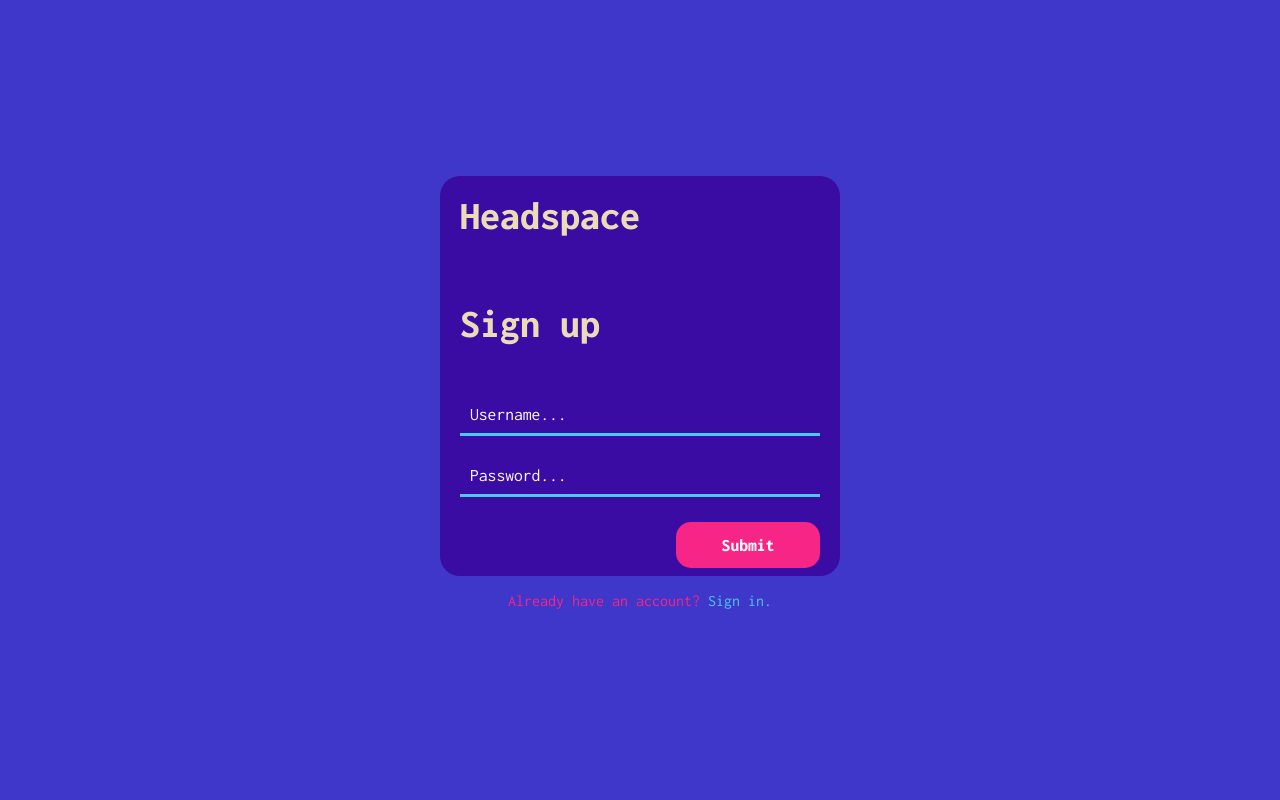
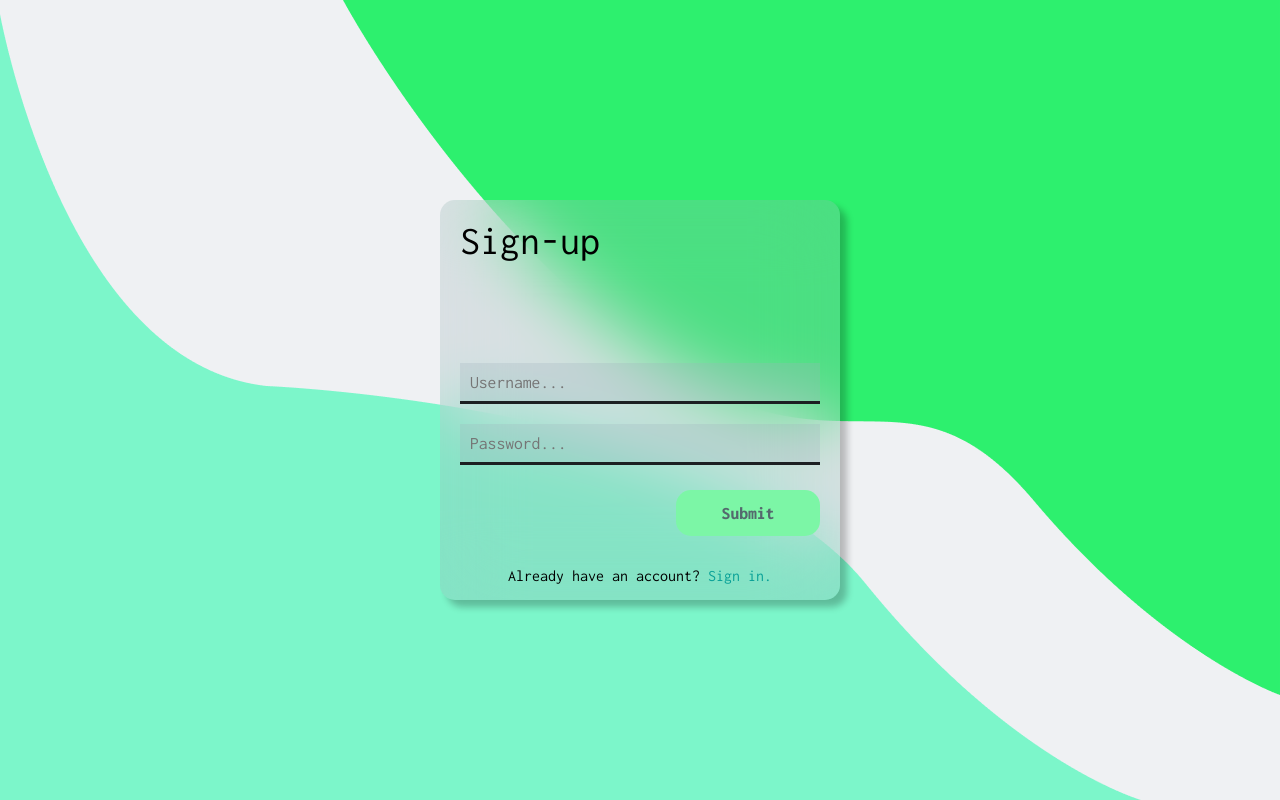
Before and after one commit to Trev-Marshall/Headspace, a React (Create React App) app in the folder react-headspace/: page / in a window 1280 px wide. Built offline with nearby package versions, Linux system fonts and the light colour scheme.

Commit message:
Sign-in styling redesign

```diff
--- a/react-headspace/src/Components/Signin.jsx
+++ b/react-headspace/src/Components/Signin.jsx
@@ -4,6 +4,8 @@
 import {COLORS1} from '../Design/Constants'
 import SignupForm from './SignupForm'
 import SigninForm from './SigninForm'
+import TopVector from '../assets/images/top-vector-signin.png'
+import BottomVector from '../assets/images/bottom-vector-signin.png'
 
 function Signin({ handleLogin, handleSignup }) {
   const [formState, setForm] = useState({
@@ -24,6 +26,14 @@
 
   return (
     <Container>
+      <Background1
+      src={TopVector}
+      alt="background"
+      />
+      <Background2
+      src={BottomVector}
+      alt="background"
+      />
       {
         display ? (
           <SigninForm
@@ -52,8 +62,20 @@
 const Container = styled.div`
   height: 100vh;
   display: flex;
+  position: relative;
   justify-content: center;
   flex-direction: column;
   align-items: center;
-  background-color: ${COLORS1.secondary_main};
+  background-color: ${COLORS1.off_white};
 `
+
+const Background1 = styled.img`
+  position: absolute;
+  top: 0;
+  right: 0;
+`
+const Background2 = styled.img`
+  position: fixed;
+  bottom: 0;
+  left: 0;
+`
--- a/react-headspace/src/Components/SigninForm.jsx
+++ b/react-headspace/src/Components/SigninForm.jsx
@@ -9,8 +9,8 @@
   return (
           <>
           <SignInDiv>
-            <LogoText>Headspace</LogoText>
-            <FormText>Log in</FormText>
+            {/* <LogoText>Headspace</LogoText> */}
+            <FormText>Log-in</FormText>
             <Form onSubmit={e => handleLogin(e, formState)}>
               <Label htmlFor="username">Username:</Label>
               <Input
@@ -30,8 +30,8 @@
               />
               <Submit type="submit" />
             </Form>
+            <AccountText>Don't have an account? <SignupLink onClick={() => setDisplay(!display)}>Sign up.</SignupLink></AccountText>
           </SignInDiv>
-            <AccountText>Don't have an account? <SignupLink onClick={() => setDisplay(!display)}>Sign up.</SignupLink></AccountText>
             </>
   )
 }
@@ -39,14 +39,15 @@
 export default SigninForm
 
 const SignInDiv = styled.div`
-  background-color: ${COLORS1.main};
-  border-radius: 20px;
+  background: #9EB3B745;
+  border-radius: 15px;
   width: 400px;
   height: 400px;
   display: flex;
-  justify-content: center;
   align-items: center;
   flex-direction: column;
+  box-shadow: 7px 7px 7px rgba(0, 0, 0, 0.24);
+  backdrop-filter: blur(39px);
 
   @media (max-width: 400px) {
     width: 97%;
@@ -57,11 +58,11 @@
 const Form = styled.form`
   display: flex;
   flex-direction: column;
+  margin-top: auto;
   width: 90%;
 `
 
 const Label = styled.label`
-  color: white;
   padding: 10px 0;
   font-size: 1.05em;
   display: none;
@@ -69,15 +70,11 @@
 
 const Input = styled.input`
   padding: 10px;
-  background-color: ${COLORS1.main};
+  background: #9EB3B745;
   border: none;
-  border-bottom: 3px solid ${COLORS1.bright_color};
-  color: white;
+  border-bottom: 3px solid ${COLORS1.off_black};
   font-size: 1.1em;
   margin: 10px 0;
-  &::placeholder {
-    color: white;
-  }
 `
 
 
@@ -91,7 +88,8 @@
   padding: 14px;
   font-size: 1.1em;
   border-radius: 15px;
-  color: white;
+  color: ${COLORS1.dark_grey};
+  cursor: pointer;
 `
 
 const LogoText = styled.h1`
@@ -107,11 +105,11 @@
 `
 
 const FormText = styled.h3`
-  color: ${COLORS1.off_white};
   width: 90%;
   text-align: left;
   font-size: 2.5em;
-
+  margin: 20px 0 0;
+  font-weight: 400;
 
   @media (max-width: 400px) {
     font-size: 1.5em;
@@ -121,9 +119,12 @@
 
 const SignupLink = styled.a`
   cursor: pointer;
-  color: ${COLORS1.bright_color}
+  color: #08A097;
 `
 
 const AccountText = styled.p`
-  color: ${COLORS1.secondary_accent};
+  text-align: center;
+    @media (max-width: 400px) {
+    font-size: .9em;
+  }
 `
--- a/react-headspace/src/Components/SignupForm.jsx
+++ b/react-headspace/src/Components/SignupForm.jsx
@@ -8,8 +8,8 @@
   return (
     <>
       <SignInDiv>
-        <LogoText>Headspace</LogoText>
-        <FormText>Sign up</FormText>
+        {/* <LogoText>Headspace</LogoText> */}
+        <FormText>Sign-up</FormText>
         <Form onSubmit={e => handleSignup(e, formState)}>
           <Label htmlFor="username">Username:</Label>
           <Input
@@ -29,8 +29,8 @@
           />
           <Submit type="submit" />
         </Form>
+      <AccountText>Already have an account? <SignupLink onClick={() => setDisplay(!display)}>Sign in.</SignupLink></AccountText>
       </SignInDiv>
-      <AccountText>Already have an account? <SignupLink onClick={() => setDisplay(!display)}>Sign in.</SignupLink></AccountText>
       </>
   )
 }
@@ -38,14 +38,15 @@
 export default SignupForm
 
 const SignInDiv = styled.div`
-  background-color: ${COLORS1.main};
-  border-radius: 20px;
+  background: #9EB3B745;
+  border-radius: 15px;
   width: 400px;
   height: 400px;
   display: flex;
-  justify-content: center;
   align-items: center;
   flex-direction: column;
+  box-shadow: 7px 7px 7px rgba(0, 0, 0, 0.24);
+  backdrop-filter: blur(39px);
 
   @media (max-width: 400px) {
     width: 97%;
@@ -57,6 +58,7 @@
   display: flex;
   flex-direction: column;
   width: 90%;
+  margin-top: auto;
 `
 
 const Label = styled.label`
@@ -68,15 +70,11 @@
 
 const Input = styled.input`
   padding: 10px;
-  background-color: ${COLORS1.main};
+  background: #9EB3B745;
   border: none;
-  border-bottom: 3px solid ${COLORS1.bright_color};
-  color: white;
+  border-bottom: 3px solid ${COLORS1.off_black};
   font-size: 1.1em;
   margin: 10px 0;
-  &::placeholder {
-    color: white;
-  }
 `
 
 
@@ -90,7 +88,8 @@
   padding: 14px;
   font-size: 1.1em;
   border-radius: 15px;
-  color: white;
+  color: ${COLORS1.dark_grey};
+  cursor: pointer;
 `
 
 const LogoText = styled.h1`
@@ -106,10 +105,11 @@
 `
 
 const FormText = styled.h3`
-  color: ${COLORS1.off_white};
   width: 90%;
   text-align: left;
   font-size: 2.5em;
+  margin: 20px 0 0;
+  font-weight: 400;
 
   @media (max-width: 400px) {
     font-size: 1.5em;
@@ -119,9 +119,12 @@
 
 const SignupLink = styled.a`
   cursor: pointer;
-  color: ${COLORS1.bright_color}
+  color: #08A097;
 `
 
 const AccountText = styled.p`
-  color: ${COLORS1.secondary_accent};
+  text-align: center;
+    @media (max-width: 400px) {
+    font-size: .9em;
+  }
 `
--- a/react-headspace/src/Design/Constants.js
+++ b/react-headspace/src/Design/Constants.js
@@ -1,8 +1,10 @@
 export const COLORS1 = {
-  main: '#3A0CA3',
+  main: '#54CEB1',
   secondary_main: '#3F37C9',
-  main_accent: '#B5179E',
-  secondary_accent: '#F72585',
-  bright_color: '#4CC9F0',
-  off_white: '#EDDBB8'
+  main_accent: '#54696D',
+  secondary_accent: '#7CF6A6',
+  bright_color: '#2DF06E',
+  off_white: '#EFF1F3',
+  off_black: '#1C2022',
+  dark_grey: '#54696D'
 }
```
Also changed, not shown: react-headspace/src/assets/images/bottom-vector-signin.png (added), react-headspace/src/assets/images/top-vector-signin.png (added).
